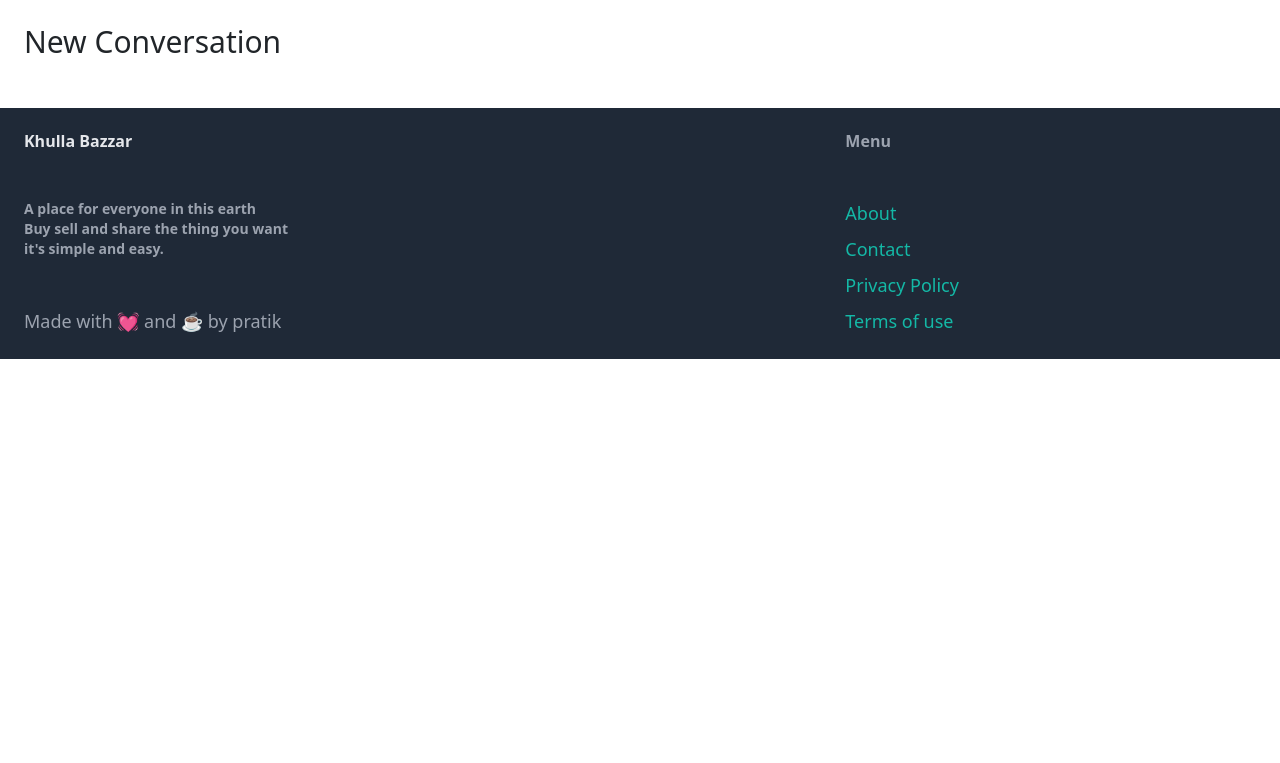
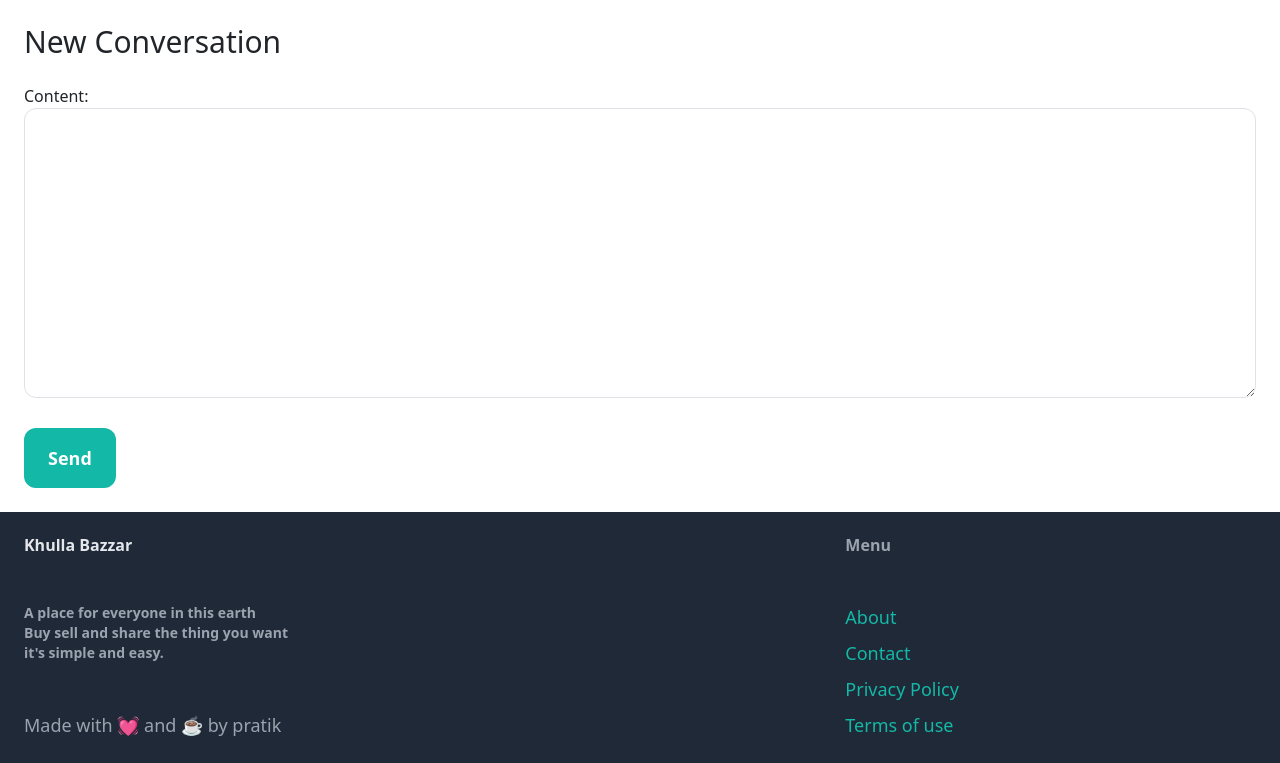
Before and after one commit to pratiklamichhane/Khulla-Bazar, a Django app: page /inbox/new/1/ in a window 1280 px wide. Shown: the part 77-840 px from the top of the page. Before the commit the page ends 436 px from the top, so only its background shows below. Run offline with Django 4.2, Linux system fonts and the light colour scheme; data comes from the database, SQL or seed files in the repository; both versions use the stored data as it was after the commit; some libraries are stand-ins or nearby versions.

Commit message:
conversation feature updated

```diff
--- a/puddle/conversation/templates/conversation/new.html
+++ b/puddle/conversation/templates/conversation/new.html
@@ -4,4 +4,22 @@
 
 {% block content %}
 <h1 class="mb-6 text-3xl ">New Conversation</h1>
+<form method="POST" action="." enctype="multipart/form-data">
+    {% csrf_token %}
+    <div class="space-y-4">
+
+        {{form.as_p}}
+    </div>
+    {% if form.errors or form.non_feild_errors %}
+    <div class="mb-3 p-6 bg-red-100 rounded-xl">
+        {% for field in form  %}
+        {{feild.errors}}
+        {% endfor %}
+    {{form.non_feild_errors}}
+    </div>
+        {% endif %}
+
+        <button class="mt-6 px-6 py-3 text-lg font-semibold bg-teal-500 text-white rounded-xl hover:bg-teal-700">Send</button>
+
+    </form>
 {% endblock content %}
```
Also changed, not shown: puddle/db.sqlite3.
